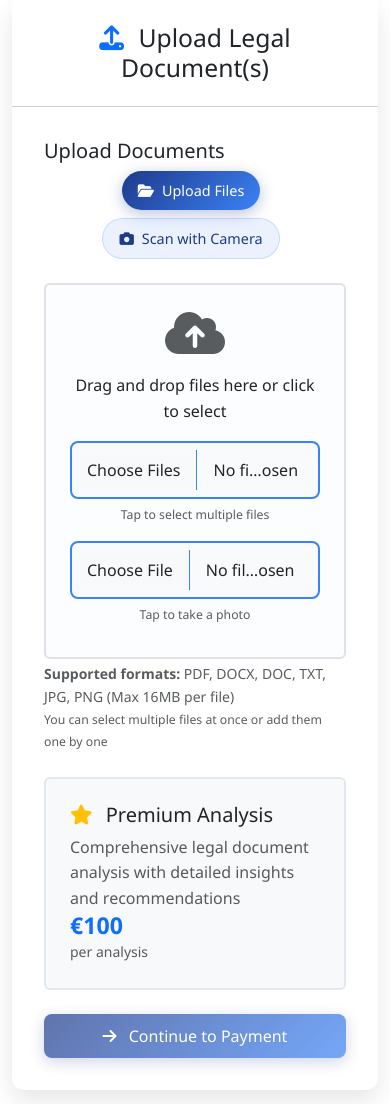
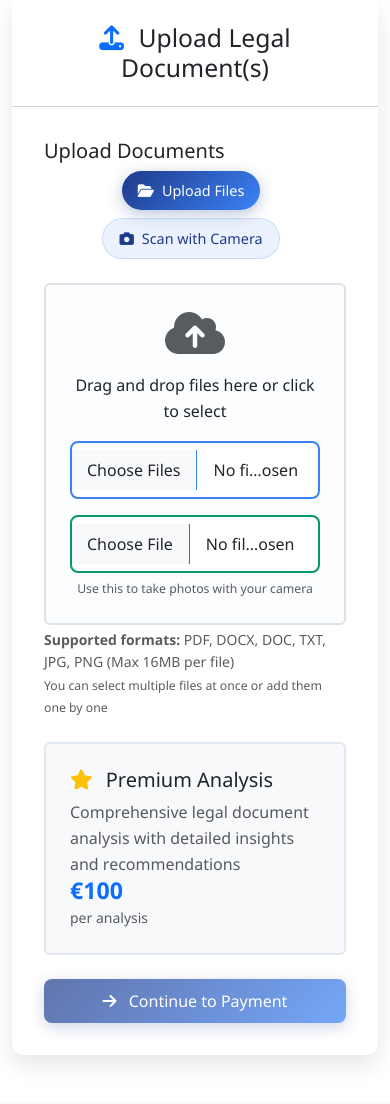
Before and after one commit to BlueAngel888/LegalAsistant.com, a Flask app: page / in a window 390 px wide. Shown: the part 599-1703 px from the top of the page. Run offline with Flask 3, Linux system fonts and the light colour scheme; some libraries are stand-ins or nearby versions.

Commit message:
Enable users to upload files seamlessly from any device, including mobile
Unifies file upload handling across devices by adding camera support, simplifying the HTML template, and adjusting JavaScript.

Replit-Commit-Author: Agent
Replit-Commit-Session-Id: 588a86d2-99d0-4637-9ebe-af0175177e85
Replit-Commit-Screenshot-Url: https://storage.googleapis.com/screenshot-production-us-central1/80aff0b9-0297-40ab-98d1-219085d14976/29efb8a3-ff85-4538-8210-7a0efe51167a.jpg

```diff
--- a/app.py
+++ b/app.py
@@ -52,6 +52,7 @@ def upload_file():
         # Handle scanned image from camera
         scanned_base64 = request.form.get('scannedImage')
         files = request.files.getlist('file')
+        camera_files = request.files.getlist('camera')
         texts = []
         processed_files = []
 
@@ -91,8 +92,9 @@ def upload_file():
                 flash('Error processing scanned document. Please try again.', 'error')
 
         # Process uploaded files
-        if files and not all(file.filename == '' for file in files):
-            for file in files:
+        all_files = files + camera_files  # Combine regular files and camera files
+        if all_files and not all(file.filename == '' for file in all_files):
+            for file in all_files:
                 if file.filename != '':
                     try:
                         text = extract_text_from_file(file)
--- a/static/js/main.js
+++ b/static/js/main.js
@@ -11,7 +11,6 @@ document.addEventListener('DOMContentLoaded', function() {
 // File Upload Functionality
 function initializeFileUpload() {
     const fileInput = document.getElementById('file');
-    const uploadArea = document.getElementById('uploadArea');
     const fileList = document.getElementById('fileList');
     const selectedFiles = document.getElementById('selectedFiles');
     const submitBtn = document.getElementById('submitBtn');
@@ -24,12 +23,9 @@ function initializeFileUpload() {
         updateFileDisplay(files);
     });
 
-    // Drag and drop functionality
-    if (uploadArea) {
-        uploadArea.addEventListener('click', function() {
-            fileInput.click();
-        });
-
+    // Simple drag and drop for desktop only
+    const uploadArea = document.getElementById('uploadArea');
+    if (uploadArea && window.innerWidth >= 768) {
         uploadArea.addEventListener('dragover', function(e) {
             e.preventDefault();
             e.stopPropagation();
@@ -125,96 +121,7 @@ function initializeFileUpload() {
     }
 }
 
-// Desktop file input trigger
-function triggerFileInput() {
-    document.getElementById('file').click();
-}
-
-// Mobile file handling functions
-function handleMobileFiles(input) {
-    if (input.files && input.files.length > 0) {
-        const mainFileInput = document.getElementById('file');
-        const dt = new DataTransfer();
-
-        // Keep existing files
-        for (let i = 0; i < mainFileInput.files.length; i++) {
-            dt.items.add(mainFileInput.files[i]);
-        }
-
-        // Add new files
-        for (let i = 0; i < input.files.length; i++) {
-            dt.items.add(input.files[i]);
-        }
-
-        mainFileInput.files = dt.files;
-        mainFileInput.dispatchEvent(new Event('change'));
-
-        showSuccessMessage(`${input.files.length} file(s) added successfully!`);
-
-        // Clear the mobile input for next use
-        input.value = '';
-    }
-}
-
-function handleMobilePhoto(input) {
-    if (input.files && input.files[0]) {
-        const file = input.files[0];
-
-        // Add to main file input
-        const mainFileInput = document.getElementById('file');
-        const dt = new DataTransfer();
-
-        // Keep existing files
-        for (let i = 0; i < mainFileInput.files.length; i++) {
-            dt.items.add(mainFileInput.files[i]);
-        }
-
-        // Add new photo
-        dt.items.add(file);
-        mainFileInput.files = dt.files;
-
-        // Trigger change event to update display
-        mainFileInput.dispatchEvent(new Event('change'));
-
-        showSuccessMessage('Photo captured successfully!');
-
-        // Clear the mobile input for next use
-        input.value = '';
-    }
-}
-
-// Add more files functionality for all devices
-document.addEventListener('DOMContentLoaded', function() {
-    const fileList = document.getElementById('fileList');
-    if (fileList) {
-        const addMoreBtn = document.createElement('button');
-        addMoreBtn.type = 'button';
-        addMoreBtn.className = 'btn btn-outline-secondary btn-sm mt-2';
-        addMoreBtn.innerHTML = '<i class="fas fa-plus me-1"></i>Add More Files';
-        addMoreBtn.style.display = 'none';
-        addMoreBtn.onclick = function() {
-            // Determine which input to trigger based on screen size
-            if (window.innerWidth < 768) {
-                document.getElementById('mobileFiles').click();
-            } else {
-                document.getElementById('file').click();
-            }
-        };
-
-        fileList.appendChild(addMoreBtn);
-
-        // Show the button when files are selected
-        const observer = new MutationObserver(function(mutations) {
-            mutations.forEach(function(mutation) {
-                if (mutation.type === 'childList' || mutation.type === 'attributes') {
-                    const isVisible = fileList.style.display !== 'none';
-                    addMoreBtn.style.display = isVisible ? 'block' : 'none';
-                }
-            });
-        });
-        observer.observe(fileList, { attributes: true, childList: true, subtree: true });
-    }
-});
+// Basic file upload - no complex mobile handling
 
 // Form Validation
 function initializeFormValidation() {
--- a/templates/index.html
+++ b/templates/index.html
@@ -76,51 +76,25 @@
                                             <i class="fas fa-cloud-upload-alt fa-3x text-muted mb-3"></i>
                                             <p class="mb-3">{{ t.drag_drop }}</p>
 
-                                            <!-- Main file input for desktop -->
+                                            <!-- Unified file input that works on all devices -->
                                             <input type="file"
                                                    name="file"
                                                    id="file"
-                                                   class="form-control d-none"
-                                                   multiple
-                                                   accept=".pdf,.docx,.doc,.txt,.jpg,.jpeg,.png">
-
-                                            <!-- Desktop upload button -->
-                                            <div class="d-none d-md-block">
-                                                <button type="button" class="btn btn-outline-primary btn-lg w-100 mb-3" onclick="triggerFileInput()">
-                                                    <i class="fas fa-folder-open me-2"></i>Choose Files
-                                                </button>
-                                            </div>
-
-                                            <!-- Mobile-specific upload options -->
-                                            <div class="d-block d-md-none">
-                                                <div class="mobile-upload-section">
-                                                    <!-- Direct file input styled as button -->
-                                                    <div class="mb-3">
-                                                        <input type="file"
-                                                               id="mobileFiles"
-                                                               class="form-control form-control-lg"
+                                                   class="form-control form-control-lg mb-3"
                                                    multiple
                                                    accept=".pdf,.docx,.doc,.txt,.jpg,.jpeg,.png"
-                                                               onchange="handleMobileFiles(this)"
-                                                               style="padding: 15px; font-size: 16px;">
-                                                        <div class="form-text mt-1">
-                                                            <small>Tap to select multiple files</small>
-                                                        </div>
-                                                    </div>
+                                                   style="padding: 15px; font-size: 16px; border: 2px solid #3b82f6;">
 
-                                                    <!-- Camera input -->
-                                                    <div class="mb-2">
+                                            <!-- Add camera input for mobile -->
+                                            <div class="d-block d-md-none mt-3">
                                                 <input type="file"
-                                                               id="mobileCamera"
+                                                       name="camera"
                                                        class="form-control form-control-lg"
                                                        accept="image/*"
                                                        capture="environment"
-                                                               onchange="handleMobilePhoto(this)"
-                                                               style="padding: 15px; font-size: 16px;">
+                                                       style="padding: 15px; font-size: 16px; border: 2px solid #059669;">
                                                 <div class="form-text mt-1">
-                                                            <small>Tap to take a photo</small>
-                                                        </div>
-                                                    </div>
+                                                    <small class="text-muted">Use this to take photos with your camera</small>
                                                 </div>
                                             </div>
                                         </div>
```
Lines whose indentation alone changed are shown as unchanged.
